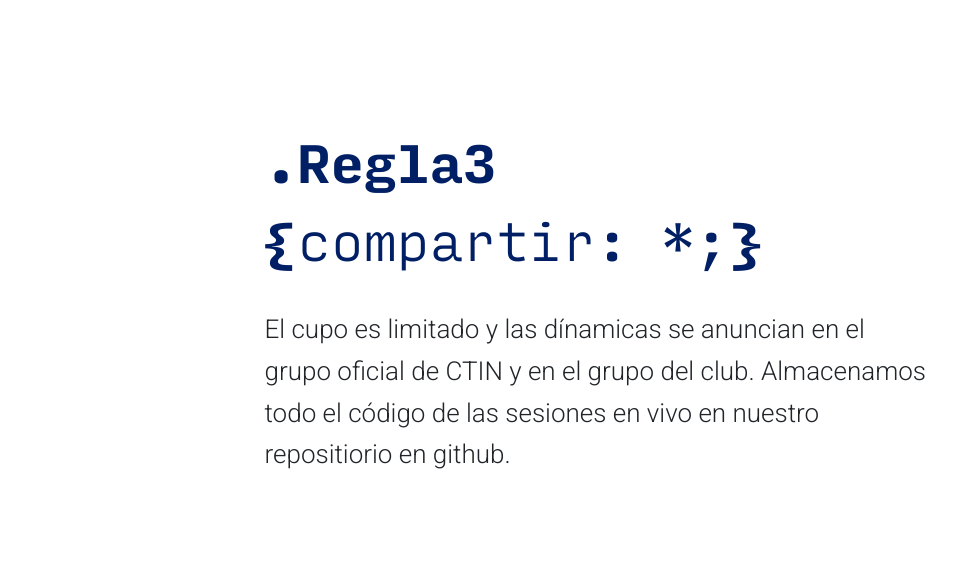
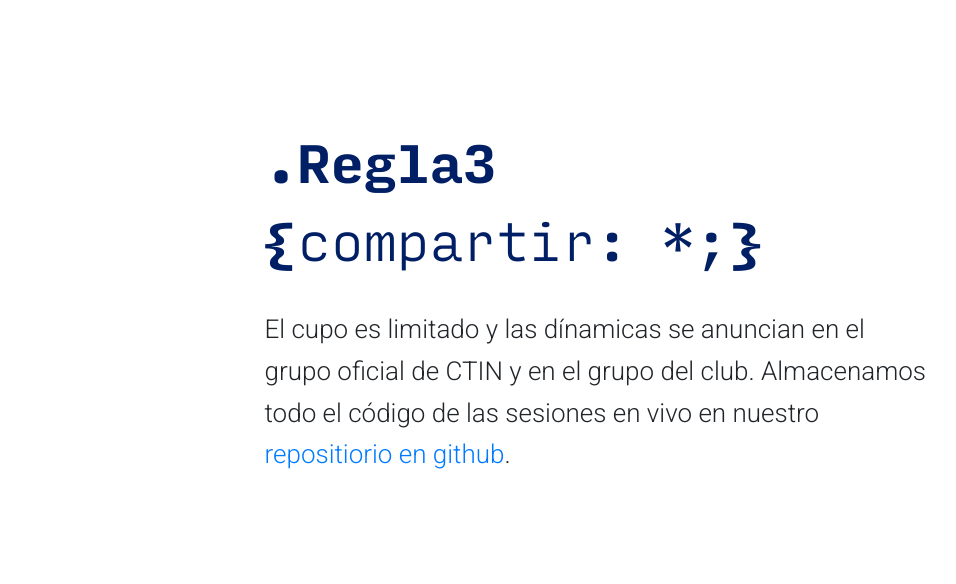
Before and after one commit to thecssclub/thecssclub.github.io, a plain HTML site: page index.html in a window 1280 px wide. Shown: the part 2734-3318 px from the top of the page, without its empty margins (39-995 px from the left). Drawn offline with nearby package versions, Linux system fonts and the light colour scheme.

Commit message:
Github repo

```diff
--- a/index.html
+++ b/index.html
@@ -54,7 +54,7 @@
           <div class="ruleset-block ruleset-block--3">
             <div class="ruleset-block__header">
               <h2 class="title">.Regla3<br>{<span>compartir: *;</span>}</h2>
-              <p>El cupo es limitado y las dínamicas se anuncian en el grupo oficial de CTIN y en el grupo del club. Almacenamos todo el código de las sesiones en vivo en nuestro repositiorio en github.</p>
+              <p>El cupo es limitado y las dínamicas se anuncian en el grupo oficial de CTIN y en el grupo del club. Almacenamos todo el código de las sesiones en vivo en nuestro <a href="https://github.com/thecssclub">repositiorio en github</a>.</p>
             </div>
           </div>
         </div>
```
Also changed, not shown: 1 other file.
